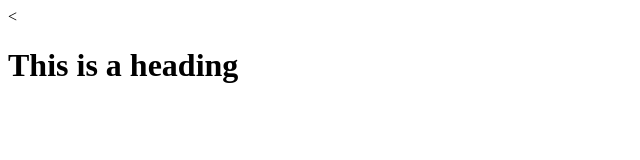
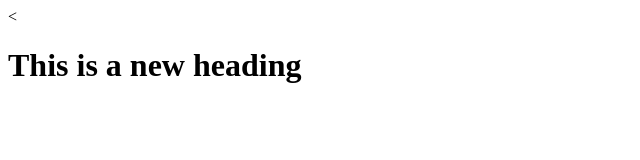
Before and after one commit to juliusezeigbo/git-one, a plain HTML site: page index.html in a window 1280 px wide. Shown: the whole page, without its empty margins (0-640 px from the left). Drawn offline with Linux system fonts and the light colour scheme.

Commit message:
added heading to index file

```diff
--- a/index.html
+++ b/index.html
@@ -5,6 +5,6 @@
     <title>My second commit</title>
   </head>
   <body>
-    <h1>This is a heading</h1>
+    <h1>This is a new heading</h1>
   </body>
 </html>
```
